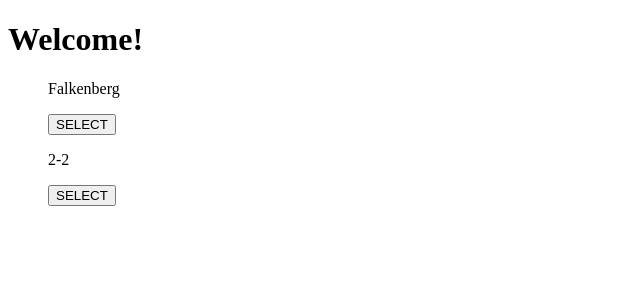
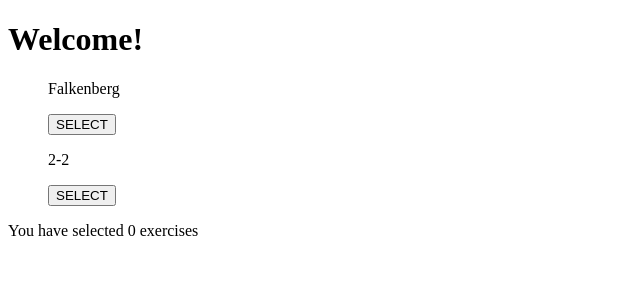
Before and after one commit to FummiTaksi/tt-playbook, a React (Create React App) app in the folder tt-playbook-frontend/: page / in a window 1280 px wide. Shown: the top 300 px of the page, without its empty margins (0-640 px from the left). Built offline with nearby package versions, Linux system fonts and the light colour scheme.

Commit message:
add mobx state

```diff
--- a/tt-playbook-frontend/src/App.tsx
+++ b/tt-playbook-frontend/src/App.tsx
@@ -1,14 +1,19 @@
 import React, { ReactElement } from 'react'
 import { useTranslation } from 'react-i18next'
-import { ExerciseForm } from './exercise/exercise-form/ExerciseForm'
+import { ExerciseCatalog, ExerciseForm } from './exercise/exercise-form/ExerciseForm'
 import { exercises } from './constants'
 
 const App = (): ReactElement => {
   const { t } = useTranslation()
+
+  const exerciseCatalog = new ExerciseCatalog()
   return (
     <div className="App">
       <h1>{t('frontpage.welcome')}</h1>
-      <ExerciseForm exercises={exercises} />
+      <ExerciseForm
+        exercises={exercises}
+        exerciseCatalog={exerciseCatalog}
+      />
     </div>
   )
 }
--- a/tt-playbook-frontend/src/exercise/exercise-form/ExerciseForm.tsx
+++ b/tt-playbook-frontend/src/exercise/exercise-form/ExerciseForm.tsx
@@ -1,8 +1,11 @@
 import React, { ReactElement } from 'react'
 import { Exercise } from '../exercise'
 import { UnselectedExercises } from './UnselectedExercises'
+import { makeAutoObservable } from 'mobx'
+import { observer } from 'mobx-react'
 
 interface Props {
+  exerciseCatalog: ExerciseCatalog
   exercises: Exercise[]
 }
 
@@ -10,7 +13,21 @@ export interface SelectableExercise extends Exercise {
   selected: boolean
 }
 
-export const ExerciseForm = ({ exercises }: Props): ReactElement => {
+export class ExerciseCatalog {
+  exercises: Exercise[] = []
+
+  constructor () {
+    makeAutoObservable(this)
+  }
+
+  add (exercise: Exercise): void {
+    const newExercises = [...this.exercises, exercise]
+
+    this.exercises = newExercises
+  }
+}
+
+export const ExerciseForm = observer(({ exercises, exerciseCatalog }: Props): ReactElement => {
   const selectableExercises: SelectableExercise[] = exercises.map(
     (exercise) => {
       return {
@@ -23,6 +40,7 @@ export const ExerciseForm = ({ exercises }: Props): ReactElement => {
   return (
     <div>
       <UnselectedExercises exercises={selectableExercises} />
+      <p>You have selected {exerciseCatalog.exercises.length} exercises</p>
     </div>
   )
-}
+})
```
